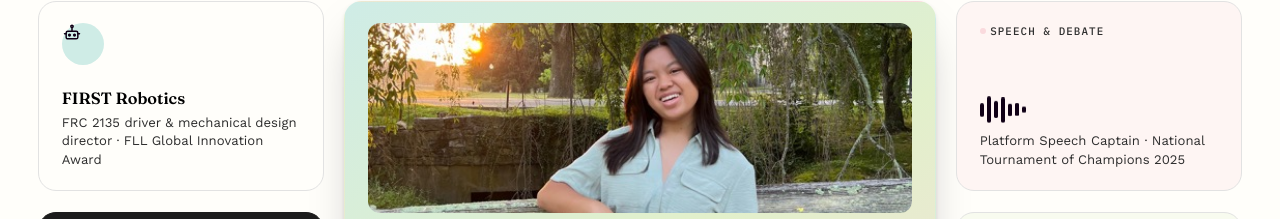
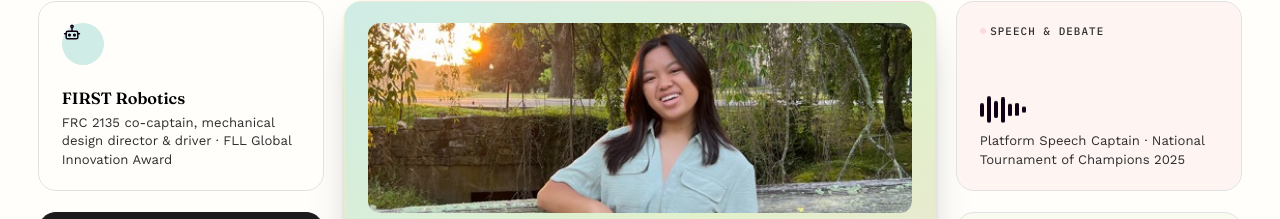
Before and after one commit to jeanelled/jeanelled.github.io, a plain HTML site: page index.html in a window 1280 px wide. Shown: the part 108-327 px from the top of the page. Drawn offline with Linux system fonts and the light colour scheme.

Commit message:
updated robotics reference

```diff
--- a/index.html
+++ b/index.html
@@ -105,7 +105,7 @@
         </div>
         <div>
           <div class="tile-title" style="font-size:1.02rem;">FIRST Robotics</div>
-          <div class="tile-desc">FRC 2135 driver &amp; mechanical design director &middot; FLL Global Innovation Award</div>
+          <div class="tile-desc">FRC 2135 co-captain, mechanical design director &amp; driver &middot; FLL Global Innovation Award</div>
         </div>
       </button>
 
```
Also changed, not shown: 3 other files.
